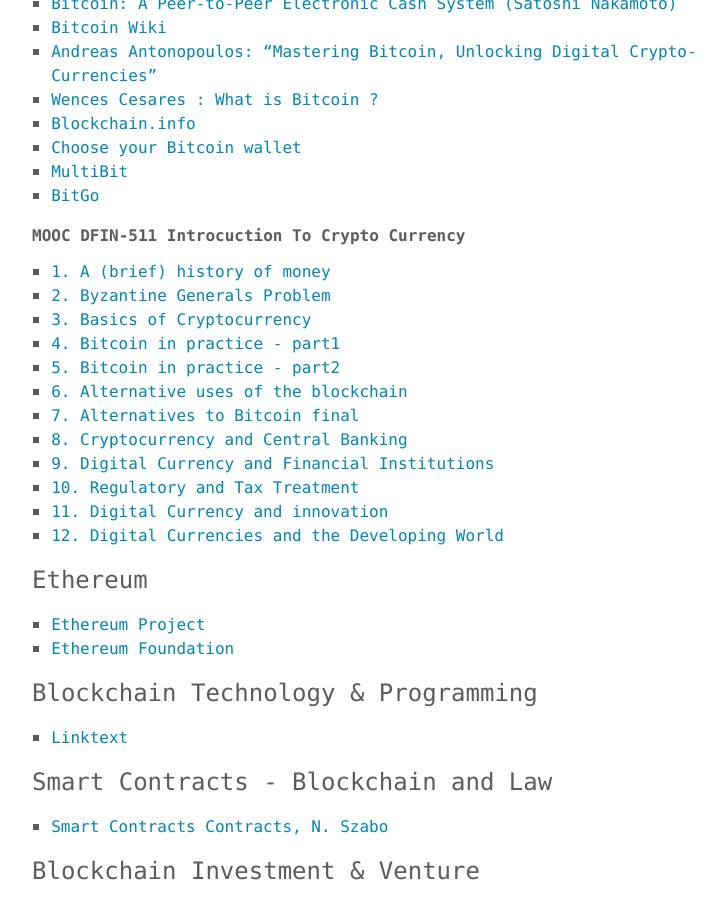
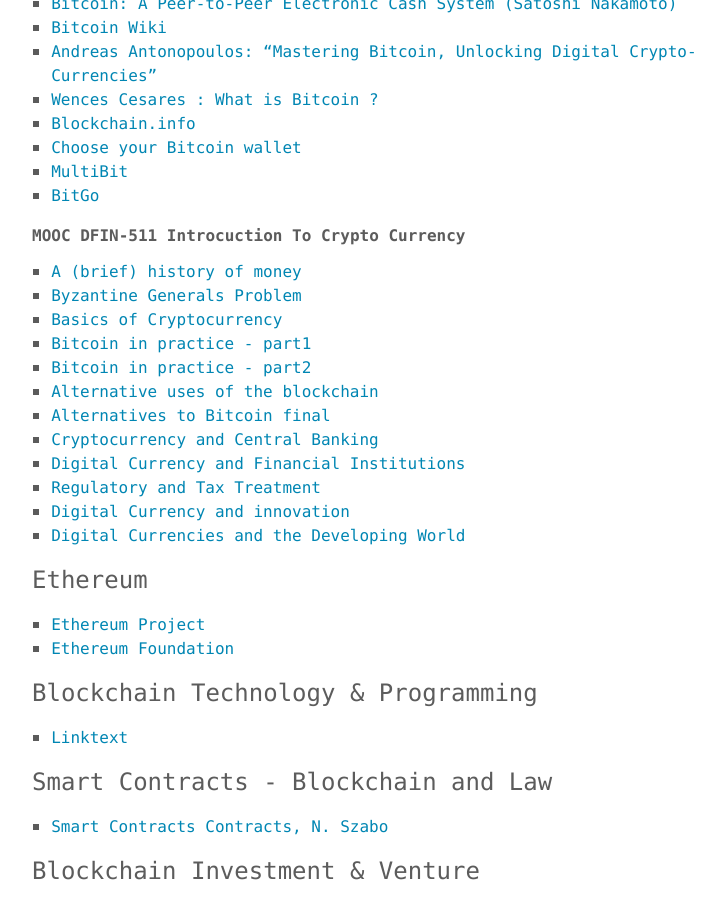
Before and after one commit to blocklab/site, a Jekyll site: the page built from links.md, in a window 1280 px wide and 900 px high, scrolled down 302 px. Shown: the whole window, without its empty margins (232-949 px from the left). Built offline with Jekyll 4.4.1, drawn with Linux system fonts in a browser that asks for light colours.

Commit message:
Update links.md

```diff
--- a/links.md
+++ b/links.md
@@ -18,18 +18,18 @@ permalink: /links/
 
 **MOOC DFIN-511 Introcuction To Crypto Currency**
 
-1. [1. A (brief) history of money](https://db.tt/yqorTxjh)
-2. [2. Byzantine Generals Problem](https://db.tt/BcYGaVB8)
-3. [3. Basics of Cryptocurrency](https://db.tt/Yqlx9DvW)
-4. [4. Bitcoin in practice - part1](https://db.tt/1qGrVT1W)
-5. [5. Bitcoin in practice - part2](https://db.tt/eqFusbZO)
-6. [6. Alternative uses of the blockchain](https://db.tt/iNDhgLDq)
-7. [7. Alternatives to Bitcoin final](https://db.tt/FM3Zxr6r)
-8. [8. Cryptocurrency and Central Banking](https://db.tt/KEEbxd8T)
-9. [9. Digital Currency and Financial Institutions](https://db.tt/FV8seM6I)
-10. [10. Regulatory and Tax Treatment](https://db.tt/mxyVCOgl)
-11. [11. Digital Currency and innovation](https://db.tt/CSy7iC1s)
-12. [12. Digital Currencies and the Developing World](https://db.tt/pAqXuGz5)
+1. [A (brief) history of money](https://db.tt/yqorTxjh)
+2. [Byzantine Generals Problem](https://db.tt/BcYGaVB8)
+3. [Basics of Cryptocurrency](https://db.tt/Yqlx9DvW)
+4. [Bitcoin in practice - part1](https://db.tt/1qGrVT1W)
+5. [Bitcoin in practice - part2](https://db.tt/eqFusbZO)
+6. [Alternative uses of the blockchain](https://db.tt/iNDhgLDq)
+7. [Alternatives to Bitcoin final](https://db.tt/FM3Zxr6r)
+8. [Cryptocurrency and Central Banking](https://db.tt/KEEbxd8T)
+9. [Digital Currency and Financial Institutions](https://db.tt/FV8seM6I)
+10. [Regulatory and Tax Treatment](https://db.tt/mxyVCOgl)
+11. [Digital Currency and innovation](https://db.tt/CSy7iC1s)
+12. [Digital Currencies and the Developing World](https://db.tt/pAqXuGz5)
 
 ### Ethereum
 * [Ethereum Project](https://www.ethereum.org/)
```
